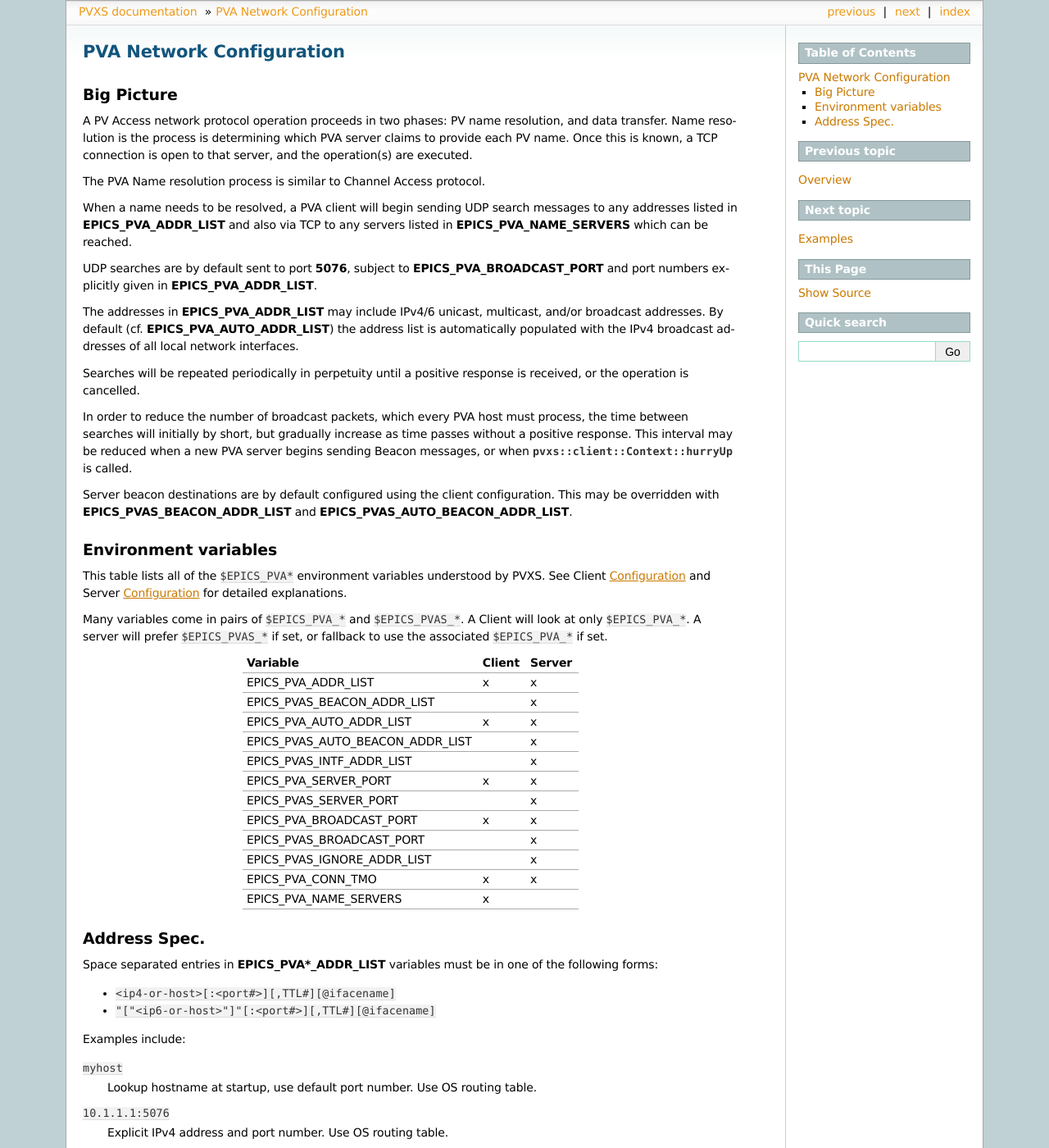
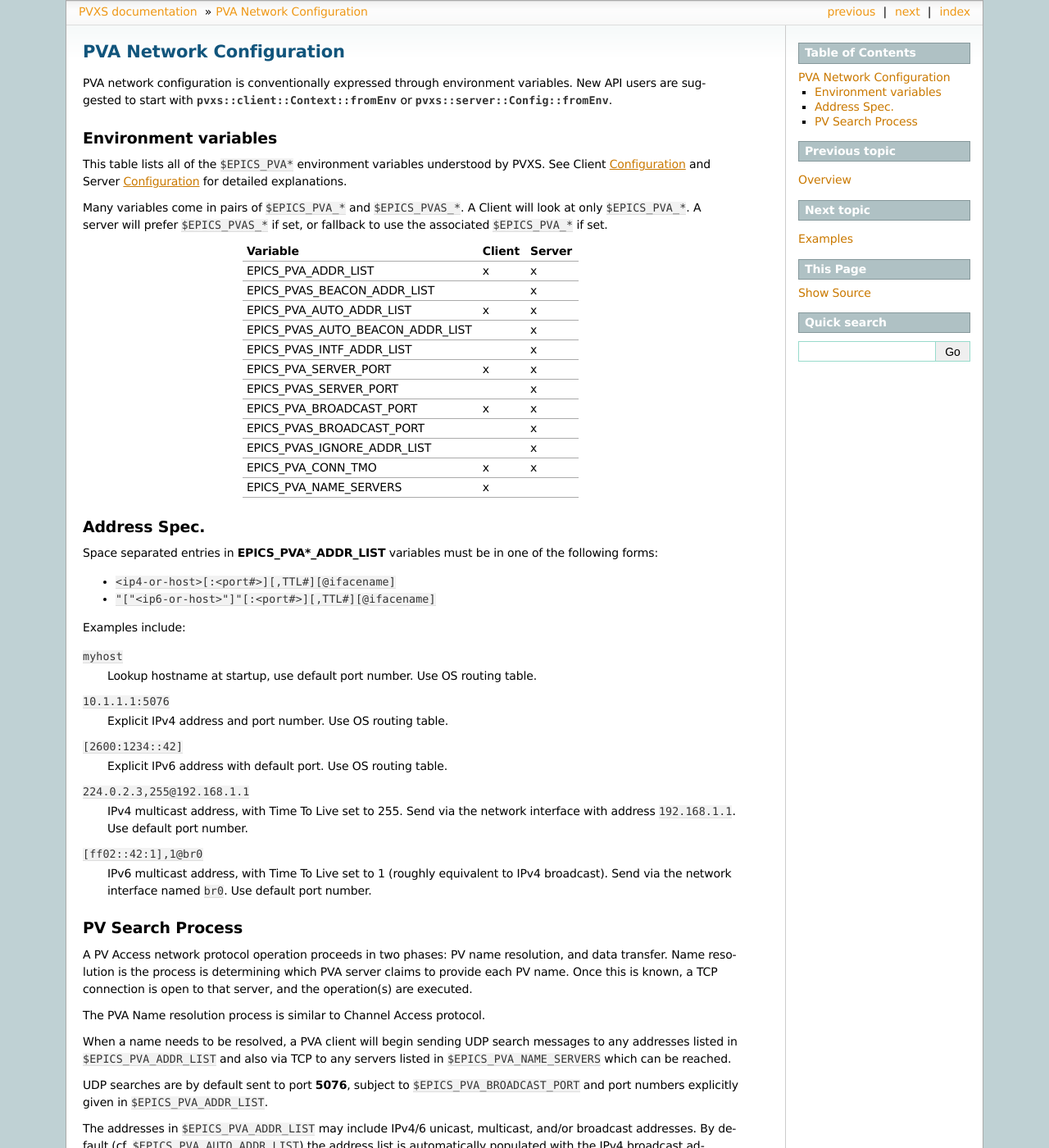
Before and after one commit to epics-base/pvxs, a Sphinx documentation site: the page built from documentation/netconfig.rst, in a window 1280 px wide and 1400 px high. Shown: the whole window at 82% size. Built offline with Sphinx 7.4.7, drawn with Linux system fonts in a browser that asks for light colours; pages that are not in the unit, such as notebooks, are missing from menus; some of the changed text lies outside the part shown.

Commit message:
doc: reorganize netconfig

```diff
--- a/documentation/client.rst
+++ b/documentation/client.rst
@@ -13,7 +13,7 @@
 Configuration
 -------------
 
-The recommended starting point is creating new context configured from ``EPICS_PVA_*`` :ref:`environ`.
+The recommended starting point is creating new context configured from ``$EPICS_PVA_*`` :ref:`environ`.
 Use `pvxs::client::Context::fromEnv`.
 
 EPICS_PVA_ADDR_LIST
--- a/documentation/netconfig.rst
+++ b/documentation/netconfig.rst
@@ -3,38 +3,9 @@
 PVA Network Configuration
 =========================
 
-Big Picture
------------
-
-A PV Access network protocol operation proceeds in two phases:
-PV name resolution, and data transfer.
-Name resolution is the process is determining which PVA server claims to provide each PV name.
-Once this is known, a TCP connection is open to that server, and the operation(s) are executed.
-
-The PVA Name resolution process is similar to Channel Access protocol.
-
-When a name needs to be resolved, a PVA client will begin sending UDP search messages to any addresses
-listed in **EPICS_PVA_ADDR_LIST** and also via TCP to any servers listed in **EPICS_PVA_NAME_SERVERS**
-which can be reached.
-
-UDP searches are by default sent to port **5076**, subject to **EPICS_PVA_BROADCAST_PORT** and
-port numbers explicitly given in **EPICS_PVA_ADDR_LIST**.
-
-The addresses in **EPICS_PVA_ADDR_LIST** may include IPv4/6 unicast, multicast, and/or broadcast addresses.
-By default (cf. **EPICS_PVA_AUTO_ADDR_LIST**) the address list is automatically populated
-with the IPv4 broadcast addresses of all local network interfaces.
-
-Searches will be repeated periodically in perpetuity until a positive response is received,
-or the operation is cancelled.
-
-In order to reduce the number of broadcast packets, which every PVA host must process,
-the time between searches will initially by short, but gradually increase
-as time passes without a positive response.
-This interval may be reduced when a new PVA server begins sending Beacon messages,
-or when `pvxs::client::Context::hurryUp` is called.
-
-Server beacon destinations are by default configured using the client configuration.
-This may be overridden with **EPICS_PVAS_BEACON_ADDR_LIST** and **EPICS_PVAS_AUTO_BEACON_ADDR_LIST**.
+PVA network configuration is conventionally expressed through environment variables.
+New API users are suggested to start with `pvxs::client::Context::fromEnv`
+or `pvxs::server::Config::fromEnv`.
 
 .. _environ:
 
@@ -111,3 +82,36 @@
     IPv6 multicast address, with Time To Live set to 1 (roughly equivalent to IPv4 broadcast).
     Send via the network interface named ``br0``.
     Use default port number.
+
+.. _netconfbg:
+
+PV Search Process
+-----------------
+
+A PV Access network protocol operation proceeds in two phases:
+PV name resolution, and data transfer.
+Name resolution is the process is determining which PVA server claims to provide each PV name.
+Once this is known, a TCP connection is open to that server, and the operation(s) are executed.
+
+The PVA Name resolution process is similar to Channel Access protocol.
+
+When a name needs to be resolved, a PVA client will begin sending UDP search messages to any addresses
+listed in ``$EPICS_PVA_ADDR_LIST`` and also via TCP to any servers listed in ``$EPICS_PVA_NAME_SERVERS``
+which can be reached.
+
+UDP searches are by default sent to port **5076**, subject to ``$EPICS_PVA_BROADCAST_PORT`` and
+port numbers explicitly given in ``$EPICS_PVA_ADDR_LIST``.
+
+The addresses in ``$EPICS_PVA_ADDR_LIST`` may include IPv4/6 unicast, multicast, and/or broadcast addresses.
+By default (cf. ``$EPICS_PVA_AUTO_ADDR_LIST``) the address list is automatically populated
+with the IPv4 broadcast addresses of all local network interfaces.
+
+Searches will be repeated periodically in perpetuity until a positive response is received,
+or the operation is cancelled.
+
+In order to reduce the number of broadcast packets, which every PVA host must process,
+the time between searches will initially be short, then gradually increase
+as time passes without a positive response.
+
+Server beacon destinations are by default configured using the client configuration.
+This may be overridden with ``$EPICS_PVAS_BEACON_ADDR_LIST`` and ``$EPICS_PVAS_AUTO_BEACON_ADDR_LIST``.
--- a/documentation/server.rst
+++ b/documentation/server.rst
@@ -79,6 +79,7 @@
 EPICS_PVA_CONN_TMO
     Inactivity timeout for TCP connections.  For compatibility with pvAccessCPP
     a multiplier of 4/3 is applied.  So a value of 30 results in a 40 second timeout.
+    This is an expert configuration, which will not normally be changed by end users.
 
 .. versionadded:: 0.3.0
    All ***_ADDR_LIST** may contain IPv4 multicast, and IPv6 uni/multicast addresses.
```
